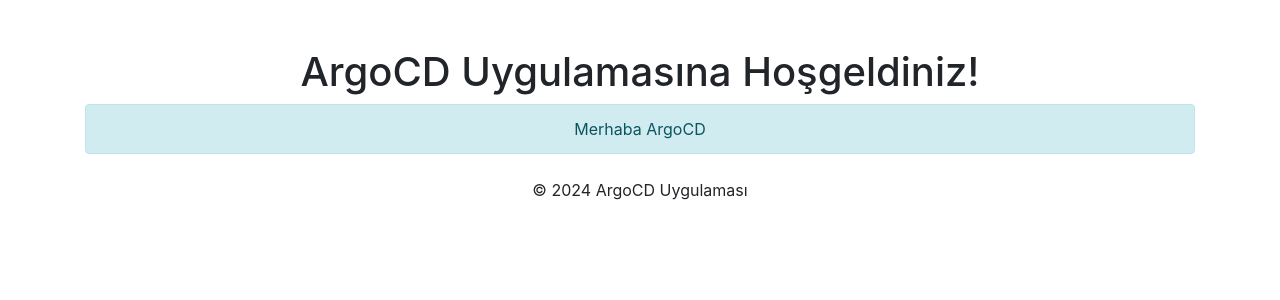
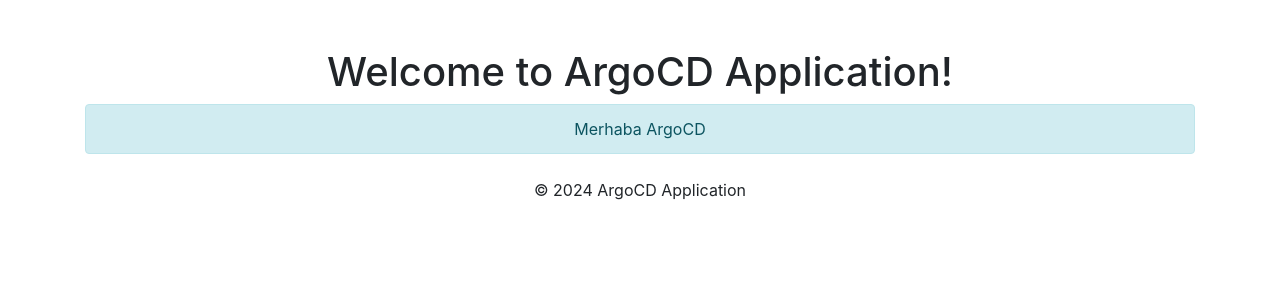
Before and after one commit to seyma-alkaym/argocd-flask, a Flask app: page / in a window 1280 px wide. Shown: the top 300 px of the page. Run offline with Flask 3, Linux system fonts and the light colour scheme; some libraries are stand-ins or nearby versions.

Commit message:
Update index.html file

```diff
--- a/templates/index.html
+++ b/templates/index.html
@@ -5,16 +5,16 @@
     <meta charset="UTF-8">
     <meta name="viewport" content="width=device-width, initial-scale=1.0">
     <link rel="stylesheet" href="https://stackpath.bootstrapcdn.com/bootstrap/4.5.2/css/bootstrap.min.css">
-    <title>ArgoCD Uygulaması</title>
+    <title>ArgoCD Application</title>
 </head>
 <body>
     <div class="container mt-5">
-        <h1 class="text-center">ArgoCD Uygulamasına Hoşgeldiniz!</h1>
+        <h1 class="text-center">Welcome to ArgoCD Application!</h1>
         <div class="alert alert-info text-center" role="alert">
             {{ message }}
         </div>
         <footer class="text-center mt-4">
-            <p>© 2024 ArgoCD Uygulaması</p>
+            <p>© 2024 ArgoCD Application</p>
         </footer>
     </div>
     <script src="https://code.jquery.com/jquery-3.5.1.slim.min.js"></script>
```
